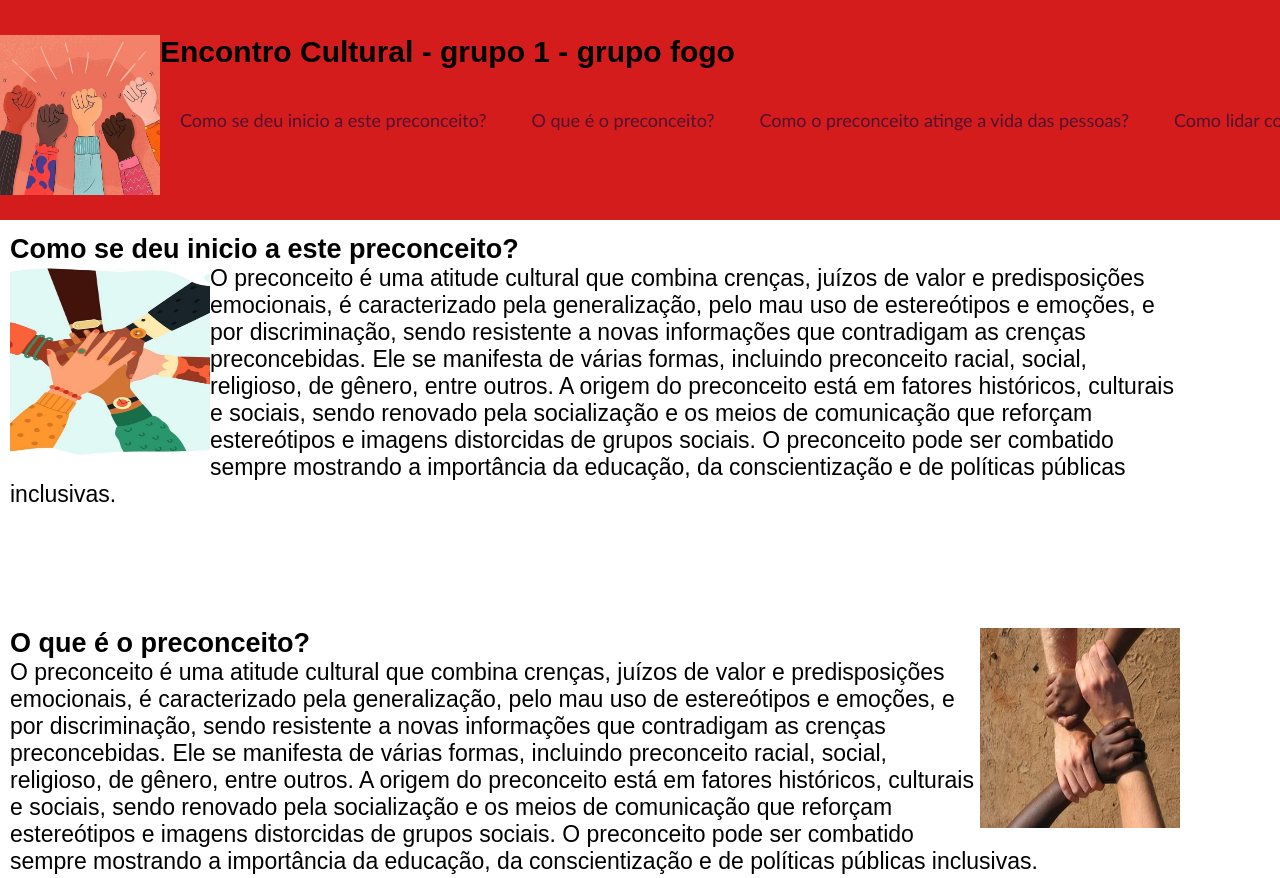
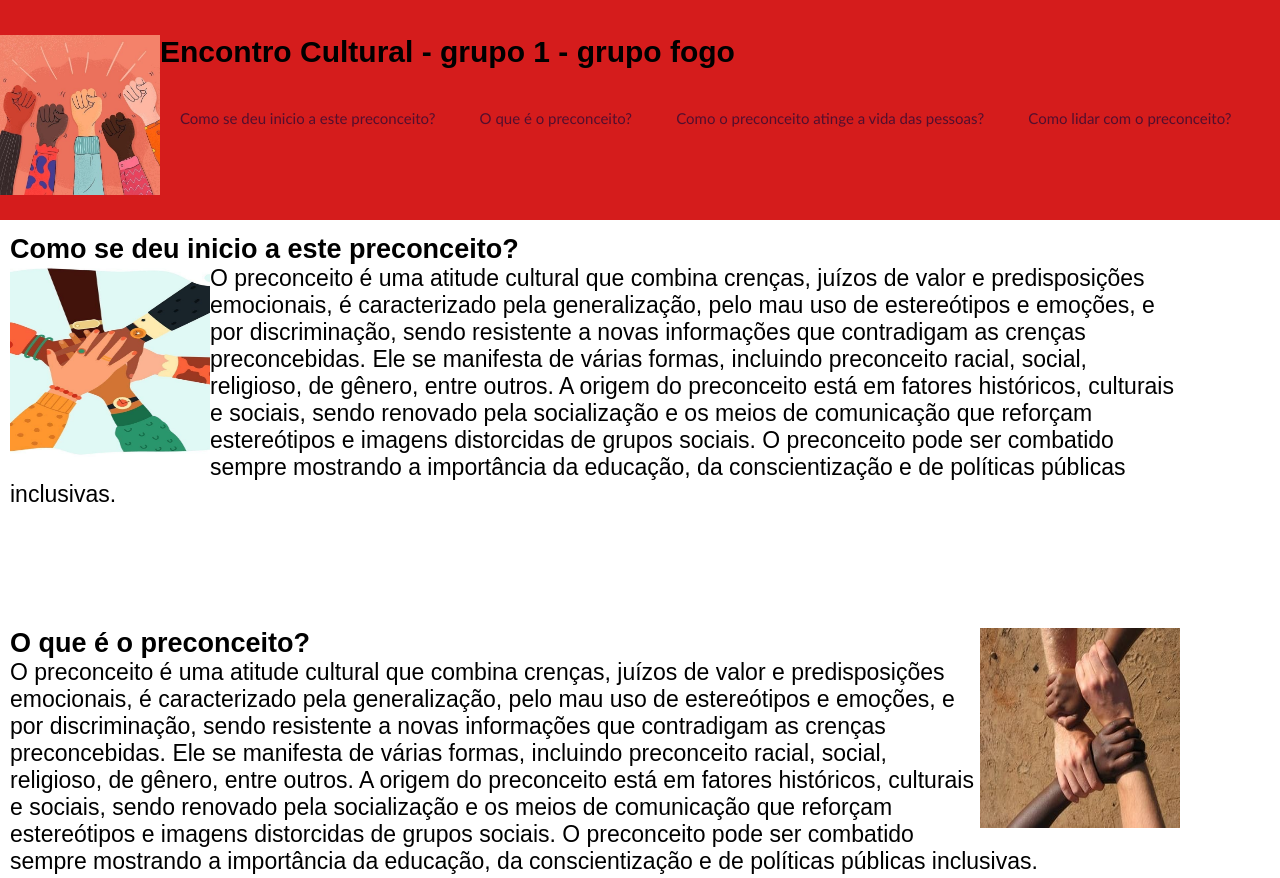
Before and after one commit to Lorenz0pl/lorenz0pl.github.io, a plain HTML site: page index.html in a window 1280 px wide. Shown: the top 878 px of the page. Drawn offline with Linux system fonts and the light colour scheme.

Commit message:
Update index.html

```diff
--- a/index.html
+++ b/index.html
@@ -34,7 +34,7 @@ header nav ul{
   text-align: left;
   margin-top: 40px;
   margin-left: -40px;
-  font-size: 18px
+  font-size: 15px
 }
 
 header nav ul li{
```
